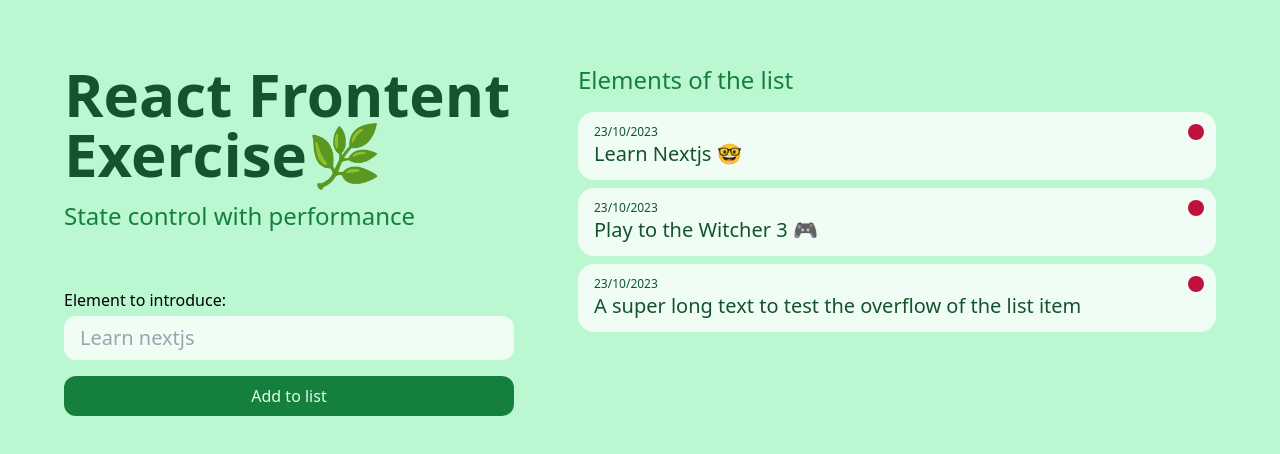
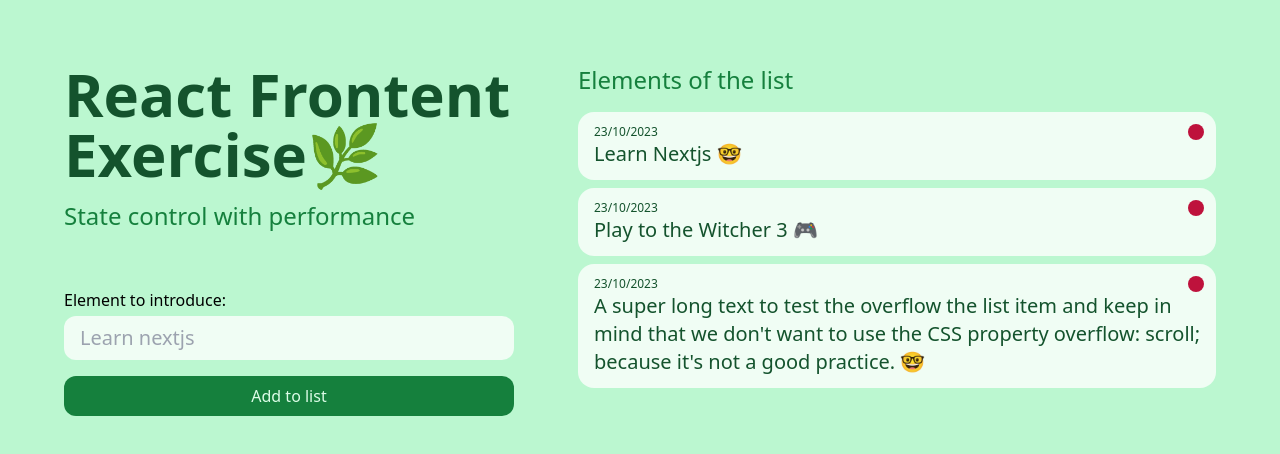
Before and after one commit to PolGubau/controlling-state-accesibily, a React (Vite) app: page / in a window 1280 px wide. Shown: the top 454 px of the page. Built offline with nearby package versions, Linux system fonts and the light colour scheme; the HTML template or start-up script is replaced by a standard one.

Commit message:
Pol Gubau; MW-Examples more apropiate

```diff
--- a/src/data/initial-items.ts
+++ b/src/data/initial-items.ts
@@ -15,15 +15,8 @@ export const INITIAL_STATE: Item[] = [
   },
   {
     id: crypto.randomUUID(),
-    text: "A super long text to test the overflow of the list item",
+    text: "A super long text to test the overflow the list item and keep in mind that we don't want to use the CSS property overflow: scroll; because it's not a good practice. 🤓",
     done: false,
     timestamp: Date.now(),
   },
 ];
-
-export const EXAMPLE_TODO: Item = {
-  id: crypto.randomUUID(),
-  text: "Start a new project",
-  done: false,
-  timestamp: Date.now(),
-};
```
